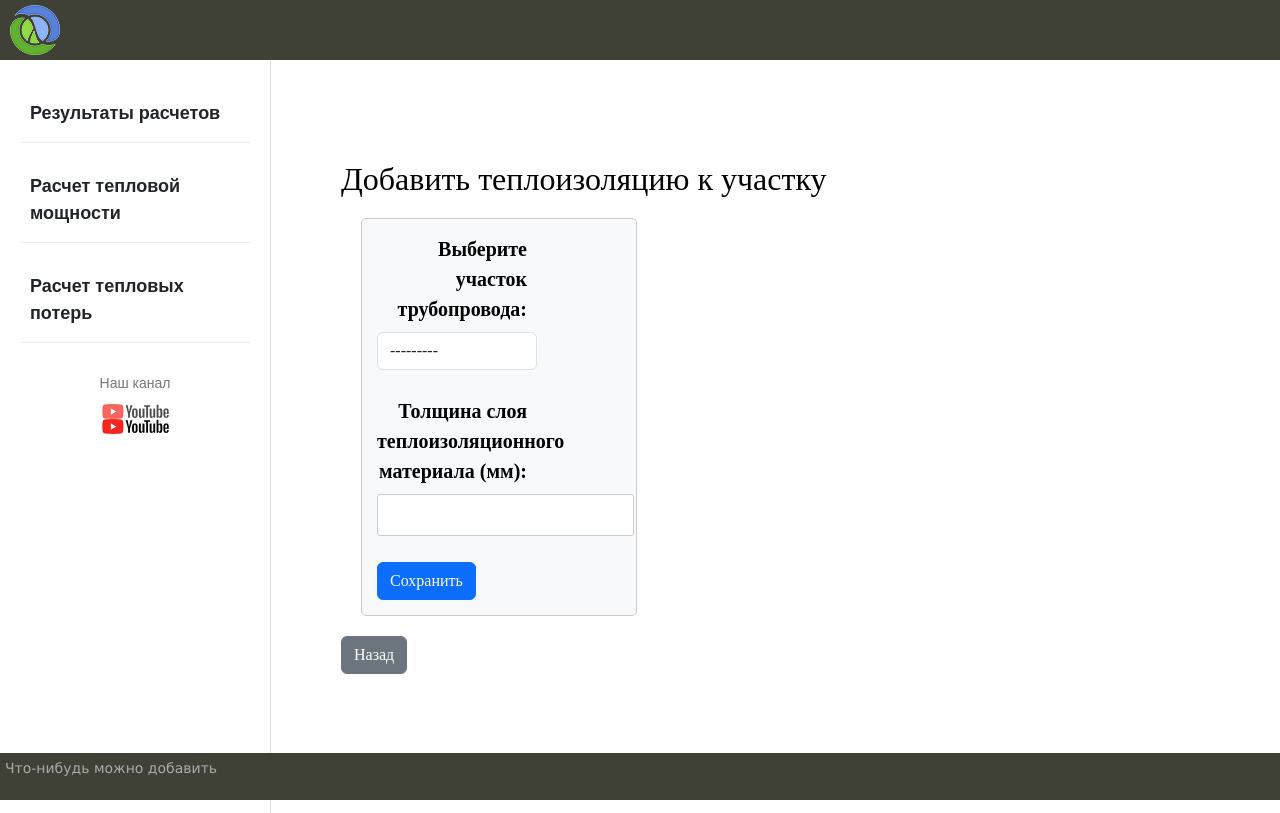
After one commit to Mardvin/ThermoDyn, a Django app: page /insulation_losses/add/ in a window 1280 px wide. The commit adds this page. Run offline with Django 5.2, Linux system fonts and the light colour scheme; data that the repository does not hold is empty; parts of the project's set-up code (start-up, migrations or seed data) failed here and were passed over.

Commit message:
1.1.0 added model, create, views, insulation losses, added new constants

```diff
--- a/heat_losses_app/forms.py
+++ b/heat_losses_app/forms.py
@@ -1,5 +1,7 @@
 from django import forms
-from .models import PipelineSegment
+
+from heat_losses_app.models import HeatLossInsulation
+from heat_losses_app.models.models import PipelineSegment
 
 
 class AddPipeLineSegment(forms.ModelForm):
@@ -7,3 +9,15 @@ class AddPipeLineSegment(forms.ModelForm):
     class Meta:
         model = PipelineSegment
         fields = ['diameter', 'length', 'insulation_material', 'laying_type', 'commissioning_year']
+
+
+class AddPipelineInsulationForm(forms.ModelForm):
+    pipeline_segment = forms.ModelChoiceField(
+        queryset=PipelineSegment.objects.all(),
+        label="Выберите участок трубопровода",
+        widget=forms.Select(attrs={"class": "form-control"})
+    )
+
+    class Meta:
+        model = HeatLossInsulation
+        fields = ['pipeline_segment', 'insulation_thickness_mm']
--- /dev/null
+++ b/heat_losses_app/models/__init__.py
@@ -0,0 +1,3 @@
+from .application import InsulationMaterial
+from .application import HeatTransferCoefficient
+from .insulation_losses import HeatLossInsulation
--- /dev/null
+++ b/heat_losses_app/templates/heat_losses_app/create_pipeline_insulation.html
@@ -0,0 +1,25 @@
+{% extends 'base.html' %}
+{% load static %}
+{% block content %}
+<h2>Добавить теплоизоляцию к участку</h2>
+
+<form action="" method="post">
+    {% csrf_token %}
+    <div class="form-error">{{ form.non_field_errors }}</div>
+
+    {% for f in form %}
+        <div class="form-group">
+            <p>
+                <label class="form-label" for="{{ f.id_for_label }}">{{ f.label }}:</label>
+                {{ f }}
+            </p>
+        </div>
+        <div class="form-error">{{ f.errors }}</div>
+    {% endfor %}
+
+    <button type="submit" class="btn btn-primary">Сохранить</button>
+</form>
+
+<!-- Ссылка на возврат -->
+<a href="{% url 'insulation_losses' %}" class="btn btn-secondary">Назад</a>
+{% endblock %}
--- a/heat_losses_app/urls.py
+++ b/heat_losses_app/urls.py
@@ -1,9 +1,13 @@
 from django.urls import path
 from heat_losses_app import views
+
 
 urlpatterns = [
     path('heat_losses/', views.PipelineSegmentTable.as_view(), name='heat_losses'),
     path('heat_losses/add/', views.CreatePipelineSegment.as_view(), name='create_pipeline_segment'),
     path('heat_losses/edit/<int:pk>/', views.UpdatePipeline.as_view(), name='edit_pipeline'),
     path('heat_losses/delete/<int:pk>/', views.DeletePipeline.as_view(), name='delete_pipeline'),
+
+    path('insulation_losses/', views.InsulationLossesView.as_view(), name='insulation_losses'),
+    path('insulation_losses/add/', views.CreateInsulationLosses.as_view(), name='create_pipeline_insulation'),
 ]
--- /dev/null
+++ b/heat_losses_app/views/__init__.py
@@ -0,0 +1,2 @@
+from .heat_losses import PipelineSegmentTable, UpdatePipeline, CreatePipelineSegment, DeletePipeline
+from .insulation_losses import InsulationLossesView, CreateInsulationLosses
--- a/heat_losses_app/views.py
+++ b/heat_losses_app/views/heat_losses.py
@@ -1,10 +1,10 @@
-from django.shortcuts import render, redirect
+from django.shortcuts import redirect
 from django.urls import reverse_lazy
 from django.views.generic import ListView, CreateView, UpdateView, DeleteView
 
 from heat_losses_app.forms import AddPipeLineSegment
 from heat_losses_app.functions.main_heat_losses import DataRepository, main_heat_losses
-from heat_losses_app.models import PipelineSegment, TemperatureGraph
+from heat_losses_app.models.models import PipelineSegment
 
 # Create your views here.
 
@@ -32,6 +32,7 @@ class PipelineSegmentTable(ListView):
         context['temperature_return'] = main_heat_losses.average_annual_temperature_networks.return_network
         context['hourly_annual_coolant_leakage'] = main_heat_losses.network_volume.hourly_annual_coolant_leakage_norm
         context['calculate_utilized_heat'] = main_heat_losses.average_annual_temperature_networks.utilized_heat
+        context['cost_filling_heat'] = main_heat_losses.average_annual_temperature_networks.cost_heat_fillup
         return context
 
 
--- /dev/null
+++ b/heat_losses_app/views/insulation_losses.py
@@ -0,0 +1,51 @@
+from django.shortcuts import redirect
+from django.urls import reverse_lazy
+from django.views.generic import ListView, CreateView, UpdateView, DeleteView
+
+from heat_losses_app.forms import AddPipeLineSegment, AddPipelineInsulationForm
+from heat_losses_app.functions.main_heat_losses import DataRepository, main_heat_losses
+from heat_losses_app.models.insulation_losses import HeatLossInsulation
+from heat_losses_app.models.models import LayingType
+
+menu = [
+    {'title': "О сайте", 'url_name': 'about'},
+    {'title': "Добавить статью", 'url_name': 'add_data_about_home'},
+    {'title': "Войти", 'url_name': 'login'},
+]
+
+
+class HeatLossByType:
+    def __init__(self, laying_type, heat_losses):
+        self.laying_type = laying_type
+        self.heat_losses = heat_losses
+
+class InsulationLossesView(ListView):
+    model = HeatLossInsulation
+    template_name = 'heat_losses_app/insulation_losses.html'
+    context_object_name = 'segments'
+
+    def get_context_data(self, **kwargs):
+        context = super().get_context_data(**kwargs)
+        context['title'] = 'Главная страница'
+        context['menu'] = menu
+
+        # Получаем все виды прокладки
+        context['laying_types'] = LayingType.choices
+
+        # Фильтруем объекты HeatLossInsulation по каждому типу прокладки
+        context['heat_losses_by_type'] = [
+            HeatLossByType(laying_type[0], HeatLossInsulation.objects.filter(pipeline_segment__laying_type=laying_type[0]))
+            for laying_type in LayingType.choices
+        ]
+
+        return context
+
+
+class CreateInsulationLosses(CreateView):
+    form_class = AddPipelineInsulationForm
+    template_name = 'heat_losses_app/create_pipeline_insulation.html'
+    success_url = reverse_lazy('insulation_losses')
+
+    def form_valid(self, form):
+        form.save()
+        return super().form_valid(form)
--- a/templates/base.html
+++ b/templates/base.html
@@ -3,10 +3,11 @@
 <html>
 <head>
 	<title>{{title}}</title>
-	 <link href="https://cdn.jsdelivr.net/npm/bootstrap@5.3.0/dist/css/bootstrap.min.css" rel="stylesheet">
+    <link href="https://cdn.jsdelivr.net/npm/bootstrap@5.3.0/dist/css/bootstrap.min.css" rel="stylesheet">
 	<link rel="stylesheet" type="text/css" href="{% static 'thermo/css/form.css' %}">
 	<link rel="stylesheet" type="text/css" href="{% static 'thermo/css/dropdown.css' %}">
-	<link type="text/css" href="{% static 'thermo/css/styles.css' %}" rel="stylesheet" />
+    <link rel="stylesheet" type="text/css" href="{% static 'thermo/css/styles.css' %}">
+{#	<link type="text/css" href="{% static 'thermo/css/styles.css' %}" rel="stylesheet" />#}
 	<meta http-equiv="Content-Type" content="text/html; charset=utf-8">
 	<link rel="shortcut icon" href="{% static 'thermo/images/main.ico' %}" type="image/x-icon"/>
 	<meta name="viewport" content="width=device-width, initial-scale=1.0">
@@ -32,10 +33,25 @@
 <tr>
 	<!-- Sidebar слева -->
 	<td valign="top" class="left-chapters">
-	<ul id="leftchapters">
-		{% for m in left_menu %}
-			<li><a href="{% url m.url_name %}">{{m.title}}</a></li>
-		{% endfor %}
+    <ul id="leftchapters" class="nav flex-column">
+        <!-- Обычные ссылки -->
+        <li><a class="nav-link text-dark fw-bold" href="{% url 'result' %}">Результаты расчетов</a></li>
+        <li><a class="nav-link text-dark fw-bold" href="{% url 'heat_power' %}">Расчет тепловой мощности</a></li>
+
+        <!-- Расчет тепловых потерь (с вложенным списком) -->
+        <li class="nav-item">
+            <a class="nav-link text-dark fw-bold" data-bs-toggle="collapse" href="#heatLossesMenu" role="button">
+                Расчет тепловых потерь
+            </a>
+            <div class="collapse" id="heatLossesMenu">
+                <ul class="list-unstyled ms-3">
+                    <li><a class="nav-link text-dark" href="{% url 'heat_losses' %}">Потери с утечкой и
+                        заполнение трубопровода </a></li>
+                    <li><a class="nav-link text-dark" href="{% url 'insulation_losses' %}">Потери через изоляцию</a></li>
+                    <li><a class="nav-link text-dark" href="{% url 'heat_losses' %}">Дополнительные потери</a></li>
+                </ul>
+            </div>
+        </li>
 		<li class="share">
 		<p>Наш канал</p>
 		<a class="share-yt" href="https://www.youtube.com/channel/UClJzWfGWuGJL2t-3dYKcHTA/playlists" target="_blank" rel="nofollow"></a>
@@ -65,4 +81,5 @@
 </td></tr></table>
 <!-- Конец footer'а и страницы -->
 </body>
+<script src="https://cdn.jsdelivr.net/npm/bootstrap@5.3.0/dist/js/bootstrap.bundle.min.js"></script>
 </html>
--- a/thermo/static/thermo/css/styles.css
+++ b/thermo/static/thermo/css/styles.css
@@ -173,43 +173,72 @@ div.button {
 
 .left-chapters {
     margin: 0;
-	background: #eee;
-	border-right: 1px solid #ccc;
+    background: #fff; /* Убираем серый фон */
+    border-right: 1px solid #ddd; /* Легкая граница справа */
+    padding: 20px;
 }
+
 .left-chapters ul {
     width: 230px;
     margin: 0;
-	padding: 20px 10px 10px 20px;
+    padding: 0;
     list-style: none;
-	font-size: 20px;
+    font-size: 18px;
 }
+
 .left-chapters ul li {
-	margin: 30px 0 0 0;
-	color: #999;
+    margin: 10px 0;
+    color: #444;
+    border-bottom: 1px solid #eee; /* Разделяем ссылки */
+    padding-bottom: 5px;
 }
-.left-chapters ul li.selected {color: #0059b2; }
+
+.left-chapters ul li:last-child {
+    border-bottom: none;
+}
+
 .left-chapters ul li a {
-	color: #444;
+    display: block;
+    padding: 10px;
+    color: #0059b2;
     text-decoration: none;
+    font-weight: 500;
+    border-radius: 6px;
+    transition: background 0.3s, color 0.3s;
 }
-.left-chapters ul li a:hover { color: #CC0000; }
-.left-chapters ul li.share {margin: 60px 0 0 0;}
-.left-chapters ul li.share p {margin: 30px 0 30px 0;}
-.left-chapters ul li.share a {
+
+.left-chapters ul li a:hover {
+    background: #f5f5f5;
+    color: #cc0000;
+}
+
+.left-chapters ul li.selected {
+    font-weight: bold;
+    color: #0059b2;
+}
+
+.left-chapters .share {
+    margin-top: 20px;
+    text-align: center;
+}
+
+.left-chapters .share p {
+    margin-bottom: 10px;
+    font-size: 14px;
+    color: #777;
+}
+
+.left-chapters .share a {
     display: inline-block;
-	width: 40px;
-	height: 40px;
-	margin: 0 20px 0 0;
-}
-.left-chapters ul li.share a.share-yt {
     width: 100%;
     height: 30px;
-	background: url('../images/share_yt.png') no-repeat 0 0
+    background: url('../images/share_yt.png') no-repeat center;
+    background-size: contain;
+    transition: opacity 0.3s ease;
 }
-.left-chapters ul li.share a.share-yt:hover {
-	width: 100%;
-	height: 30px;
-	background: url('../images/share_yt.png') no-repeat 0 -30px
+
+.left-chapters .share a:hover {
+    opacity: 0.7;
 }
 
 ul.tags-list {
```
Also changed, not shown: config.py (+9 -0 lines), heat_losses_app/functions/heat_flux.py (added, +68 -0 lines), heat_losses_app/functions/main_heat_losses.py (+6 -4 lines), heat_losses_app/functions/temperature_analysis.py (+18 -6 lines), heat_losses_app/models/application.py (added, +41 -0 lines), heat_losses_app/models/insulation_losses.py (added, +62 -0 lines), heat_losses_app/models/models.py (renamed from heat_losses_app/models.py, +3 -4 lines), heat_losses_app/templates/heat_losses_app/heat_losses.html (+10 -2 lines), heat_losses_app/templates/heat_losses_app/insulation_losses.html (added, +58 -0 lines), 1 other file. Lines whose indentation alone changed are shown as unchanged.
